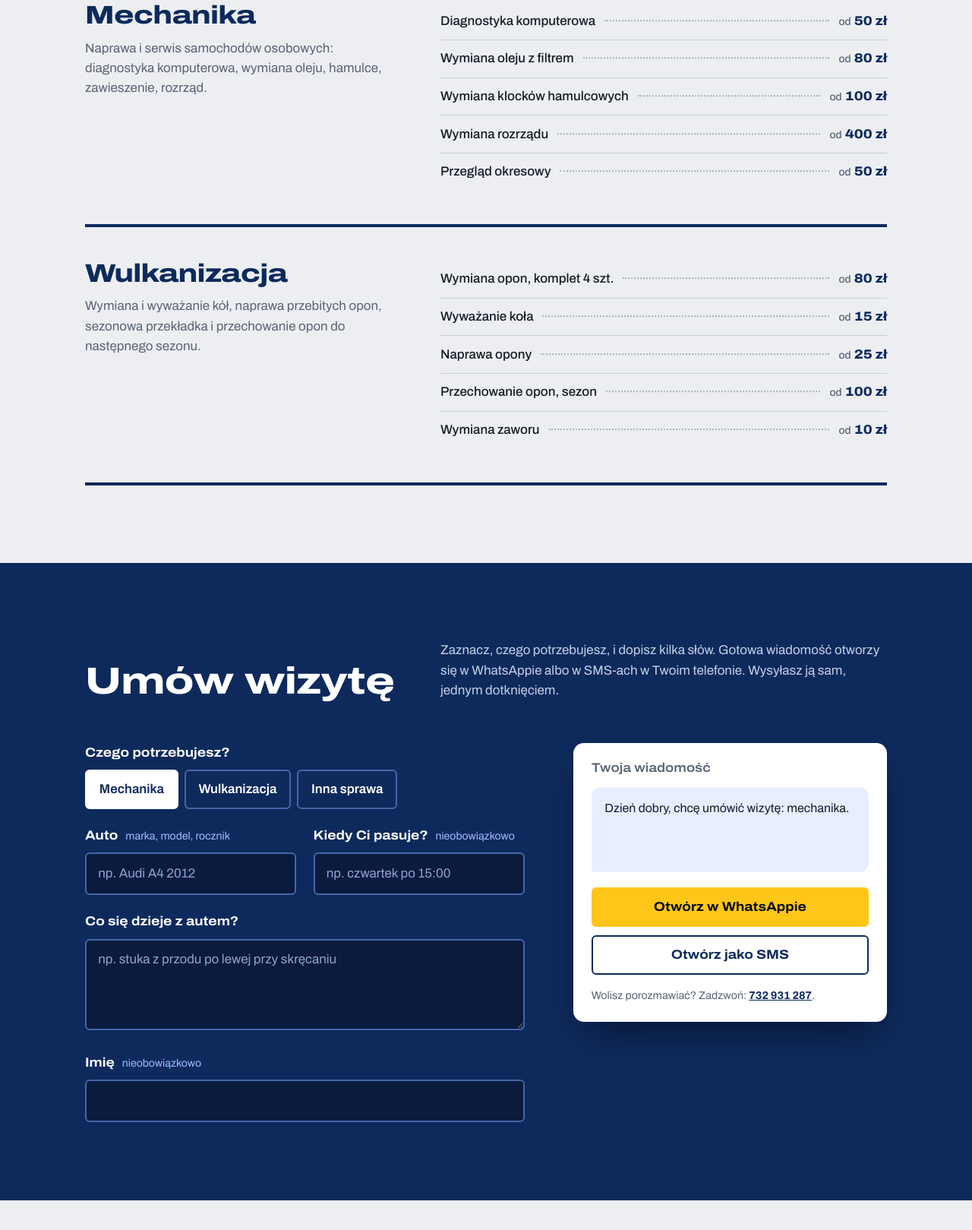
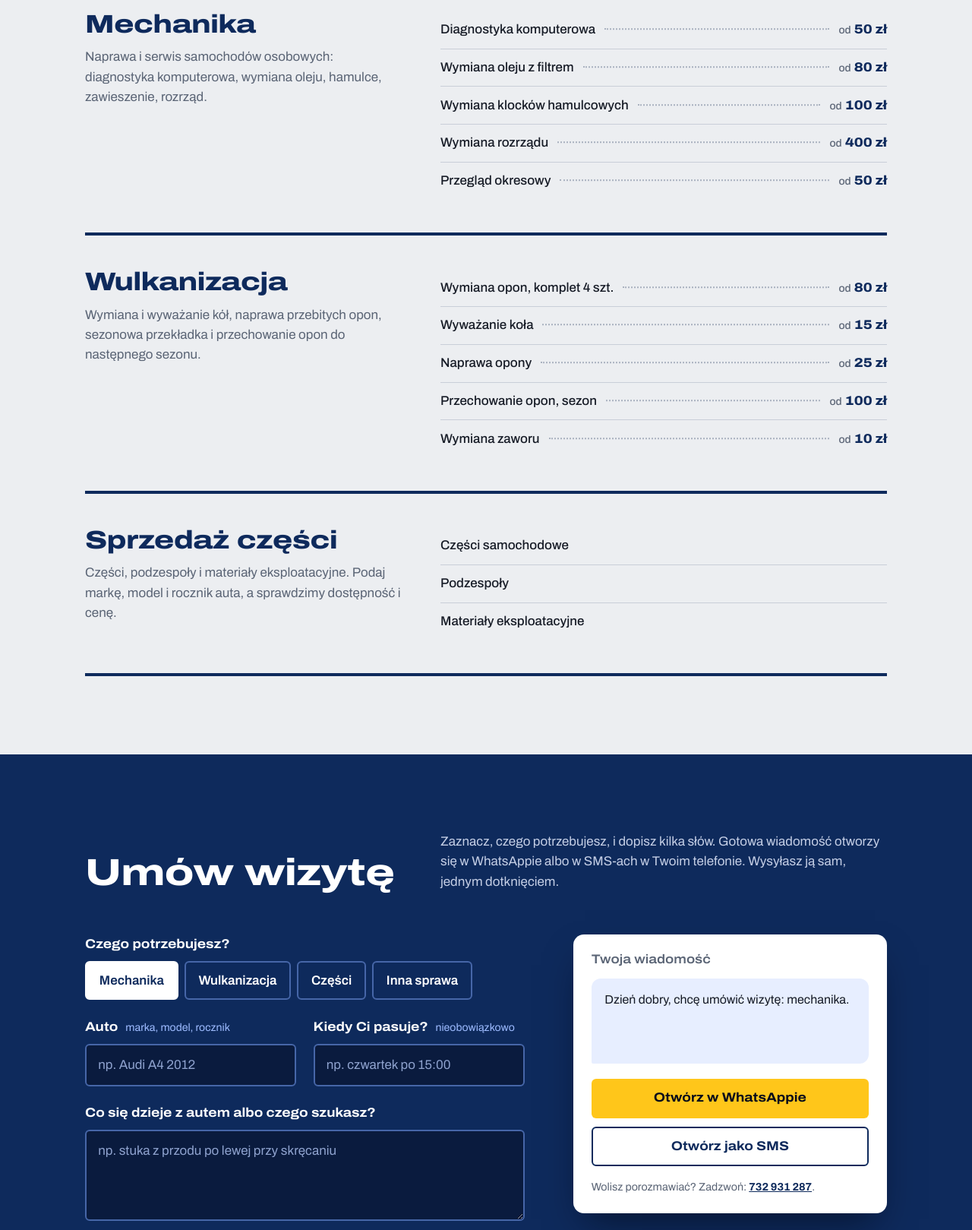
Before and after one commit to ArtemisDees/Claude_mnie_wkurza, a plain HTML site: page public/index.html in a window 1280 px wide. Shown: the part 879-2498 px from the top of the page at 76% size. Drawn offline with Linux system fonts and the light colour scheme.

Commit message:
Sprzedaż części, podzespołów i materiałów eksploatacyjnych
Trzecia usługa w miejscu usuniętej myjni: nagłówek, opis, grupa w sekcji
usług (bez cen), opcja "Części" w kreatorze wiadomości oraz tytuł i dane
dla wyszukiwarek.

Co-Authored-By: Claude Fable 5.2 <noreply@anthropic.com>
Claude-Session: https://claude.ai/code/session_01KnociUkECW91d8iHKdig7k

```diff
--- a/public/index.html
+++ b/public/index.html
@@ -12,14 +12,14 @@
 -->
 <meta charset="UTF-8">
 <meta name="viewport" content="width=device-width, initial-scale=1">
-<title>CHUD-POL Garage – mechanika i wulkanizacja | Chojnów</title>
-<meta name="description" content="Warsztat samochodowy w Chojnowie, ul. Legnicka 56: mechanika i wulkanizacja. Cennik usług i szybkie umówienie wizyty przez telefon, WhatsApp lub SMS.">
+<title>CHUD-POL Garage – mechanika, wulkanizacja, części | Chojnów</title>
+<meta name="description" content="Warsztat samochodowy w Chojnowie, ul. Legnicka 56: mechanika, wulkanizacja oraz sprzedaż części, podzespołów i materiałów eksploatacyjnych. Cennik usług i szybkie umówienie wizyty przez telefon, WhatsApp lub SMS.">
 <meta name="theme-color" content="#050B1A">
 <link rel="icon" href="assets/icon-32.png" sizes="32x32" type="image/png">
 <link rel="apple-touch-icon" href="assets/icon-180.png">
 <meta property="og:type" content="website">
 <meta property="og:locale" content="pl_PL">
-<meta property="og:title" content="CHUD-POL Garage – mechanika i wulkanizacja">
+<meta property="og:title" content="CHUD-POL Garage – mechanika, wulkanizacja, części">
 <meta property="og:description" content="Warsztat w Chojnowie, ul. Legnicka 56. Cennik usług i umówienie wizyty w minutę.">
 <meta property="og:image" content="assets/og.jpg"><!-- po podpięciu domeny: pełny adres, np. https://twojadomena.pl/assets/og.jpg -->
 <link rel="preload" href="assets/archivo-latin-wdth-normal.woff2" as="font" type="font/woff2" crossorigin>
@@ -29,7 +29,7 @@
   "@context": "https://schema.org",
   "@type": "AutoRepair",
   "name": "CHUD-POL Garage",
-  "description": "Mechanika samochodowa i wulkanizacja.",
+  "description": "Mechanika samochodowa, wulkanizacja oraz sprzedaż części, podzespołów i materiałów eksploatacyjnych.",
   "image": "assets/og.jpg",
   "telephone": "+48732931287",
   "address": {
@@ -248,8 +248,8 @@ input[type="text"]:focus, textarea:focus { outline: none; border-color: var(--zo
 
     <div class="hero">
       <div class="hero-tekst">
-        <h1><span>Mechanika</span> <span>i wulkanizacja</span></h1>
-        <p class="lead">Naprawiamy samochody osobowe i zajmujemy się oponami: od diagnostyki komputerowej po sezonową wymianę kół.</p>
+        <h1><span>Mechanika,</span> <span>wulkanizacja</span> <span>i części</span></h1>
+        <p class="lead">Naprawiamy samochody osobowe, zajmujemy się oponami i sprzedajemy części, podzespoły oraz materiały eksploatacyjne.</p>
         <a class="adres" href="#dojazd">Legnicka 56, 59-225 Chojnów</a>
         <div class="hero-akcje">
           <a class="btn btn-glowny" href="#wizyta">Umów wizytę</a>
@@ -305,6 +305,18 @@ input[type="text"]:focus, textarea:focus { outline: none; border-color: var(--zo
         </ul>
       </div>
 
+      <div class="grupa">
+        <div>
+          <h3>Sprzedaż części</h3>
+          <p class="opis">Części, podzespoły i materiały eksploatacyjne. Podaj markę, model i rocznik auta, a sprawdzimy dostępność i cenę.</p>
+        </div>
+        <ul class="cennik bez-cen">
+          <li><span class="co">Części samochodowe</span></li>
+          <li><span class="co">Podzespoły</span></li>
+          <li><span class="co">Materiały eksploatacyjne</span></li>
+        </ul>
+      </div>
+
     </div>
   </section>
 
@@ -322,6 +334,7 @@ input[type="text"]:focus, textarea:focus { outline: none; border-color: var(--zo
             <div class="wybor">
               <label><input type="radio" name="usluga" value="Mechanika" checked><span>Mechanika</span></label>
               <label><input type="radio" name="usluga" value="Wulkanizacja"><span>Wulkanizacja</span></label>
+              <label><input type="radio" name="usluga" value="Części"><span>Części</span></label>
               <label><input type="radio" name="usluga" value="Inna sprawa"><span>Inna sprawa</span></label>
             </div>
           </fieldset>
@@ -338,7 +351,7 @@ input[type="text"]:focus, textarea:focus { outline: none; border-color: var(--zo
           </div>
 
           <div>
-            <label class="etykieta" for="opis">Co się dzieje z autem?</label>
+            <label class="etykieta" for="opis">Co się dzieje z autem albo czego szukasz?</label>
             <textarea id="opis" name="opis" placeholder="np. stuka z przodu po lewej przy skręcaniu"></textarea>
           </div>
 
@@ -420,9 +433,9 @@ input[type="text"]:focus, textarea:focus { outline: none; border-color: var(--zo
   function zloz() {
     var usluga = wartosc('usluga');
     var linie = [];
-    linie.push(usluga === 'Inna sprawa'
-      ? 'Dzień dobry, mam pytanie.'
-      : 'Dzień dobry, chcę umówić wizytę: ' + usluga.toLowerCase() + '.');
+    if (usluga === 'Inna sprawa') linie.push('Dzień dobry, mam pytanie.');
+    else if (usluga === 'Części') linie.push('Dzień dobry, pytam o części.');
+    else linie.push('Dzień dobry, chcę umówić wizytę: ' + usluga.toLowerCase() + '.');
     if (wartosc('auto'))   linie.push('Auto: ' + wartosc('auto'));
     if (wartosc('opis'))   linie.push(wartosc('opis'));
     if (wartosc('termin')) linie.push('Termin: ' + wartosc('termin'));
```
